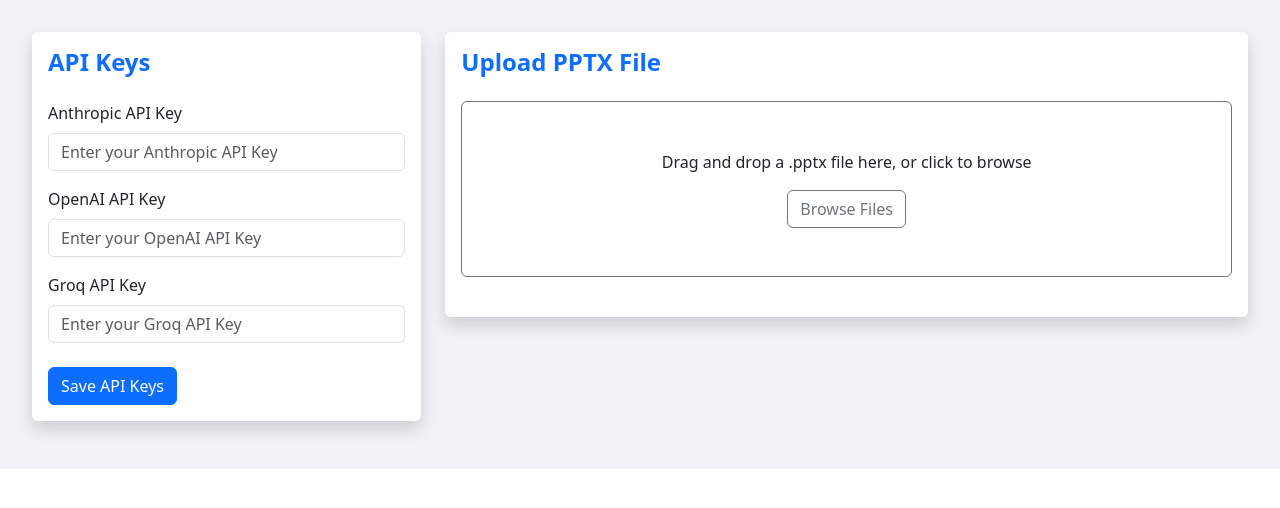
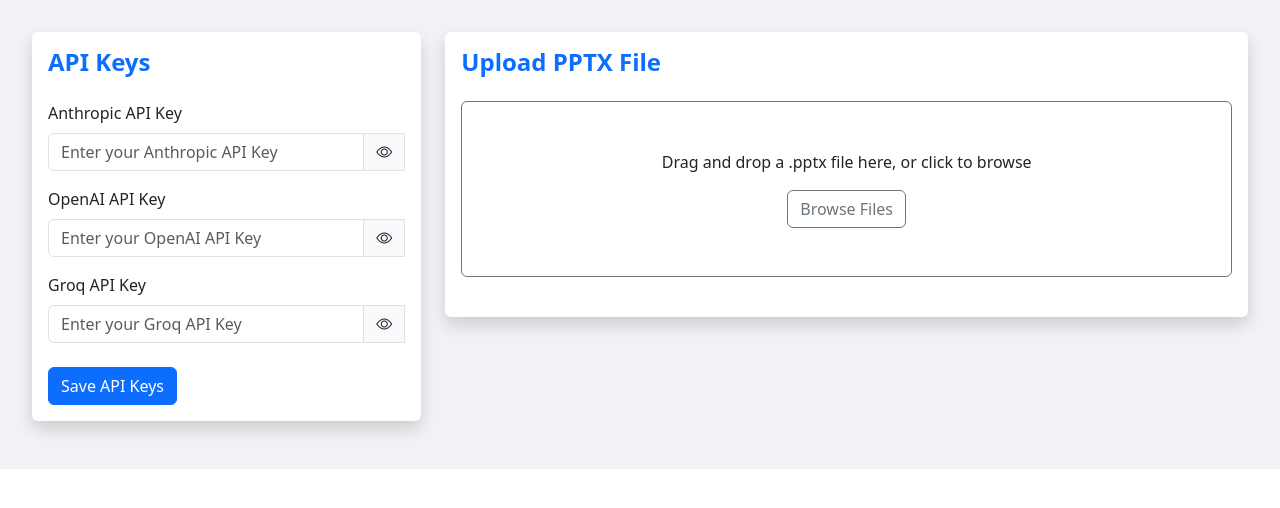
Before and after one commit to salonicentric/ai-ppt-json-converter, a React (Create React App) app: page / in a window 1280 px wide. Shown: the top 508 px of the page. Built offline with nearby package versions, Linux system fonts and the light colour scheme.

Commit message:
api keys fxn added

```diff
--- a/package.json
+++ b/package.json
@@ -7,12 +7,16 @@
     "@testing-library/jest-dom": "^6.6.3",
     "@testing-library/react": "^16.3.0",
     "@testing-library/user-event": "^13.5.0",
+    "axios": "^1.9.0",
     "bootstrap": "^5.3.6",
+    "bootstrap-icons": "^1.12.1",
     "react": "^19.1.0",
     "react-bootstrap": "^2.10.9",
     "react-dom": "^19.1.0",
     "react-dropzone": "^14.3.8",
+    "react-icons": "^5.5.0",
     "react-scripts": "5.0.1",
+    "react-toastify": "^11.0.5",
     "web-vitals": "^2.1.4"
   },
   "scripts": {
--- a/src/App.js
+++ b/src/App.js
@@ -4,19 +4,76 @@
 import { Container, Row, Col } from 'react-bootstrap';
 import { ApiKeyForm } from './components/ApiKeyForm';
 import { PptxUploader } from './components/PptxUploader';
+import 'react-toastify/dist/ReactToastify.css';
+import { updateApiKeys } from './services/ApiService';
+import 'react-toastify/dist/ReactToastify.css';
 
 
 function App() {
+  const [alert, setAlert] = useState({ show: false, variant: '', message: '' });
+
+  const [invalidFields, setInvalidFields] = useState({
+    anthropic: false,
+    openai: false,
+    groq: false
+  });
 
   const [apiKey, setApiKey] = useState({
+    anthropic: '',
     openai: '',
     groq: ''
   });
 
-  const handleSave = () => {
-    // Handle the save logic here, e.g., API calls to save the keys
-    console.log("Saved API Keys:", apiKey);
+  const handleSave = async () => {
+    const newInvalidFields = {
+      anthropic: !apiKey.anthropic,
+      openai: !apiKey.openai,
+      groq: !apiKey.groq
+    };
+
+    setInvalidFields(newInvalidFields);
+
+    if (newInvalidFields.anthropic || newInvalidFields.openai || newInvalidFields.groq) {
+      setAlert({
+        show: true,
+        variant: 'warning',
+        message: 'All API keys are required. Please fill in all fields.'
+      });
+      return;
+    }
+
+    try {
+      const response = await updateApiKeys(apiKey);
+      const { data } = response;
+
+      if (data?.data?.updateApiKeys?.success) {
+        setAlert({
+          show: true,
+          variant: 'success',
+          message: 'Your API keys are securely stored in your session and are never shared. They will be used only for the LLM provider you select.'
+        });
+      } else {
+        setAlert({
+          show: true,
+          variant: 'danger',
+          message: 'Failed to update API keys. Please try again.'
+        });
+      }
+
+      console.log("Saved API Keys:", apiKey);
+    } catch (error) {
+      console.error("Error saving API keys:", error);
+      setAlert({
+        show: true,
+        variant: 'danger',
+        message: 'An error occurred while updating API keys.'
+      });
+    }
   };
+
+
+
+
   const [pptxFile, setPptxFile] = useState(null);
   const [jsonOutput, setJsonOutput] = useState(null);
   const [inputValue, setInputValue] = useState('');
@@ -43,7 +100,16 @@
     <Container fluid style={{ padding: '2rem', backgroundColor: '#f0f2f5' }}>
       <Row>
         <Col sm={4} className="mb-3">
-        <ApiKeyForm apiKey={apiKey} setApiKey={setApiKey} onSave={handleSave} />
+          <ApiKeyForm apiKey={apiKey} setApiKey={setApiKey} onSave={handleSave} invalidFields={invalidFields} />
+          {alert.show && (
+            <div className="mb-3">
+              <div className={`alert alert-${alert.variant} alert-dismissible fade show`} role="alert">
+                {alert.message}
+                <button type="button" className="btn-close" onClick={() => setAlert({ ...alert, show: false })}></button>
+              </div>
+            </div>
+          )}
+
         </Col>
         <Col sm={8}>
           <PptxUploader
--- a/src/components/ApiKeyForm.jsx
+++ b/src/components/ApiKeyForm.jsx
@@ -1,7 +1,24 @@
-import React from 'react';
-import { Card, Form, InputGroup, FormControl, Button } from 'react-bootstrap';
+import React, { useState } from 'react';
+import {
+    Card,
+    Form,
+    InputGroup,
+    FormControl,
+    Button
+} from 'react-bootstrap';
+import 'bootstrap-icons/font/bootstrap-icons.css';
 
-export const ApiKeyForm = ({apiKey, setApiKey, onSave}) => {
+export const ApiKeyForm = ({ apiKey, setApiKey, onSave, invalidFields }) => {
+    const [showKeys, setShowKeys] = useState({
+        anthropic: false,
+        openai: false,
+        groq: false
+    });
+
+    const toggleVisibility = (key) => {
+        setShowKeys((prev) => ({ ...prev, [key]: !prev[key] }));
+    };
+
     return (
         <Card className="shadow border-0">
             <Card.Body>
@@ -12,11 +29,23 @@
                         <Form.Label>Anthropic API Key</Form.Label>
                         <InputGroup>
                             <FormControl
-                  type="text"
+                                type={showKeys.anthropic ? 'text' : 'password'}
                                 placeholder="Enter your Anthropic API Key"
                                 value={apiKey.anthropic}
-                  onChange={(e) => setApiKey({ ...apiKey, anthropic: e.target.value })}
+                                isInvalid={invalidFields?.anthropic}
+                                onChange={(e) =>
+                                    setApiKey({ ...apiKey, anthropic: e.target.value })
+                                }
                             />
+                            <InputGroup.Text
+                                onClick={() => toggleVisibility('anthropic')}
+                                style={{ cursor: 'pointer' }}
+                            >
+                                <i className={`bi ${showKeys.anthropic ? 'bi-eye-slash' : 'bi-eye'}`}></i>
+                            </InputGroup.Text>
+                            <Form.Control.Feedback type="invalid">
+                                This field is required.
+                            </Form.Control.Feedback>
                         </InputGroup>
                     </Form.Group>
 
@@ -25,11 +54,23 @@
                         <Form.Label>OpenAI API Key</Form.Label>
                         <InputGroup>
                             <FormControl
-                  type="text"
+                                type={showKeys.openai ? 'text' : 'password'}
                                 placeholder="Enter your OpenAI API Key"
                                 value={apiKey.openai}
-                  onChange={(e) => setApiKey({ ...apiKey, openai: e.target.value })}
+                                isInvalid={invalidFields?.openai}
+                                onChange={(e) =>
+                                    setApiKey({ ...apiKey, openai: e.target.value })
+                                }
                             />
+                            <InputGroup.Text
+                                onClick={() => toggleVisibility('openai')}
+                                style={{ cursor: 'pointer' }}
+                            >
+                                <i className={`bi ${showKeys.openai ? 'bi-eye-slash' : 'bi-eye'}`}></i>
+                            </InputGroup.Text>
+                            <Form.Control.Feedback type="invalid">
+                                This field is required.
+                            </Form.Control.Feedback>
                         </InputGroup>
                     </Form.Group>
 
@@ -38,20 +79,27 @@
                         <Form.Label>Groq API Key</Form.Label>
                         <InputGroup>
                             <FormControl
-                  type="text"
+                                type={showKeys.groq ? 'text' : 'password'}
                                 placeholder="Enter your Groq API Key"
                                 value={apiKey.groq}
-                  onChange={(e) => setApiKey({ ...apiKey, groq: e.target.value })}
+                                isInvalid={invalidFields?.groq}
+                                onChange={(e) =>
+                                    setApiKey({ ...apiKey, groq: e.target.value })
+                                }
                             />
+                            <InputGroup.Text
+                                onClick={() => toggleVisibility('groq')}
+                                style={{ cursor: 'pointer' }}
+                            >
+                                <i className={`bi ${showKeys.groq ? 'bi-eye-slash' : 'bi-eye'}`}></i>
+                            </InputGroup.Text>
+                            <Form.Control.Feedback type="invalid">
+                                This field is required.
+                            </Form.Control.Feedback>
                         </InputGroup>
                     </Form.Group>
 
-
-            <Button
-              variant="primary"
-              className="mt-4"
-              onClick={onSave}
-            >
+                    <Button variant="primary" className="mt-4" onClick={onSave}>
                         Save API Keys
                     </Button>
                 </Form>
--- /dev/null
+++ b/src/services/ApiService.js
@@ -0,0 +1,19 @@
+
+
+export const updateApiKeys = (keys) => {
+    return new Promise((resolve) => {
+      setTimeout(() => {
+        console.log("Mock API call: received keys ->", keys);
+        resolve({
+          data: {
+            data: {
+              updateApiKeys: {
+                success: true,
+                message: "Mock: API keys updated successfully!"
+              }
+            }
+          }
+        });
+      }, 1000); // Simulate network delay
+    });
+  };
```
Also changed, not shown: 1 other file (tests, documents, lock files or other folders). Lines whose indentation alone changed are shown as unchanged.
